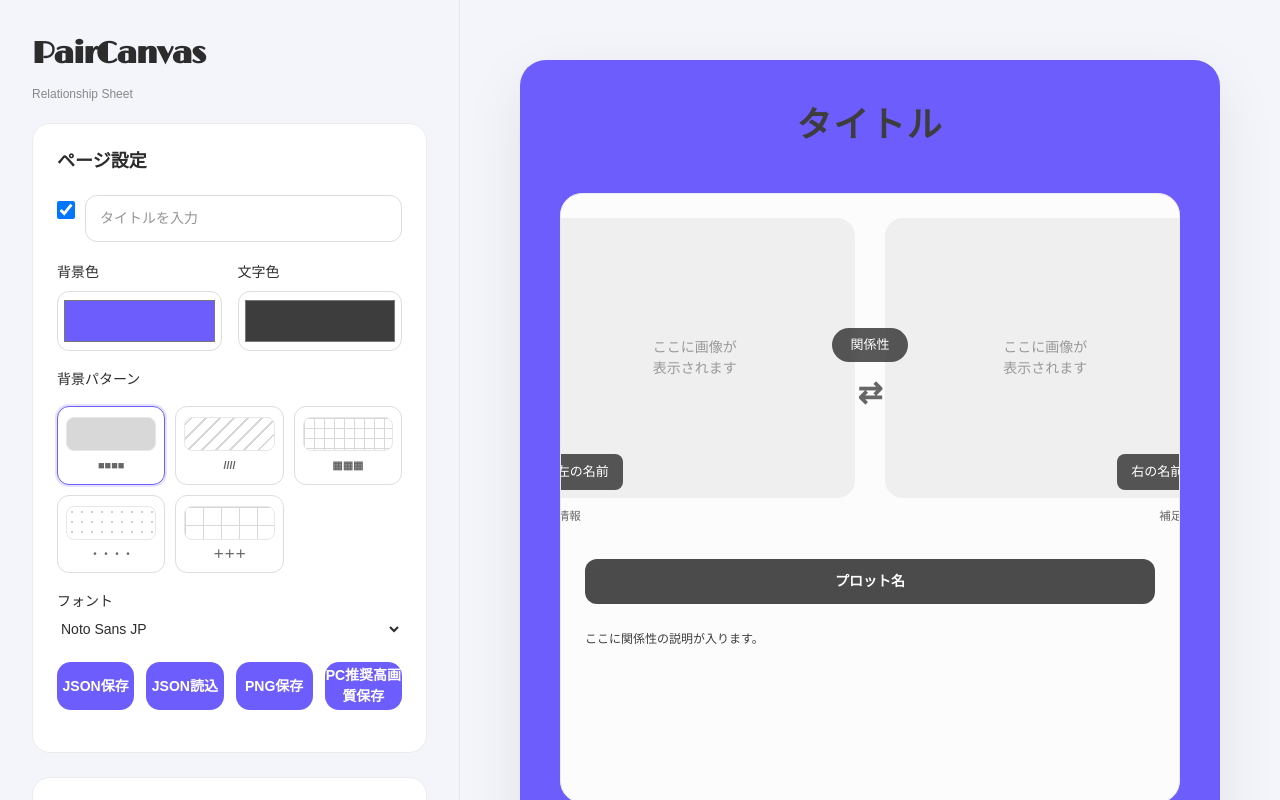
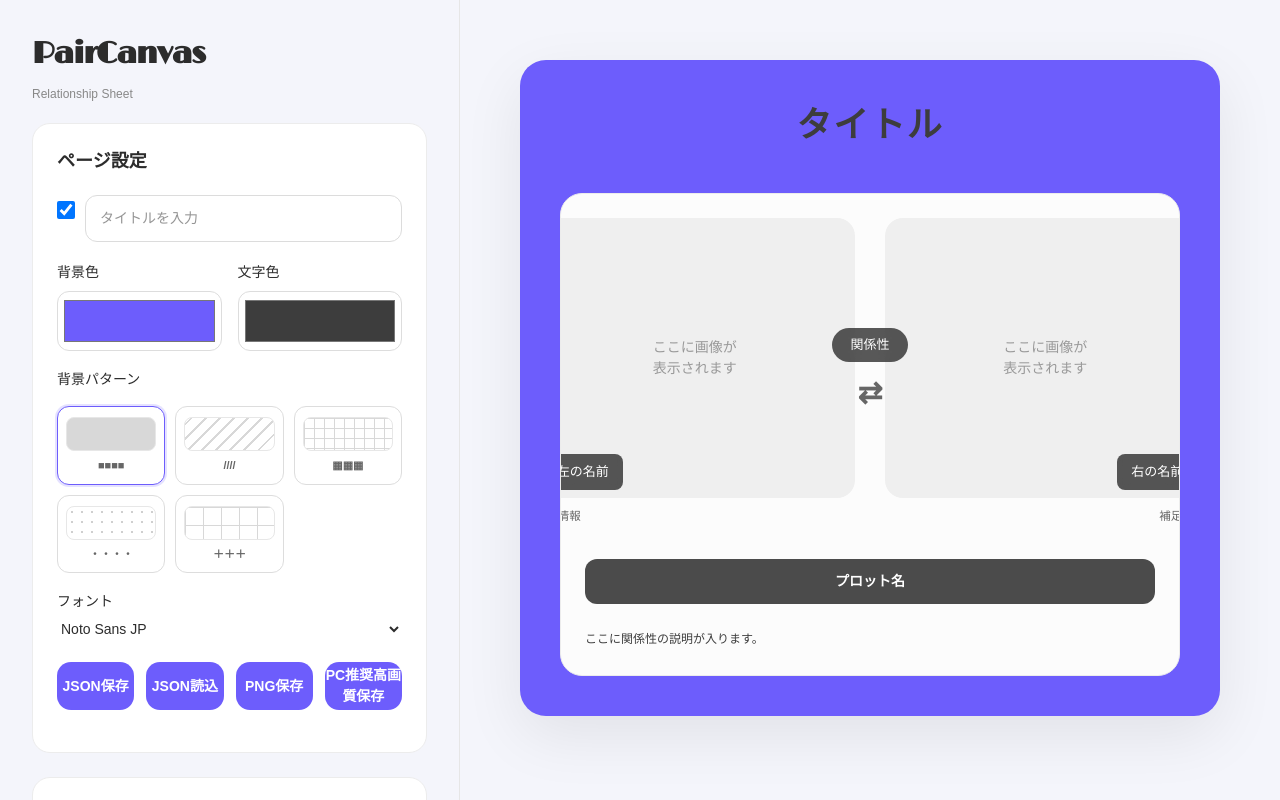
Before and after one commit to purity0km-droid/pair-canvas, a React (Vite) app: page / in a window 1280 px wide. Built offline with nearby package versions, Linux system fonts and the light colour scheme; a web font is replaced by a local one.

Commit message:
1枚保存用レイアウト調整

```diff
--- a/src/components/Preview.jsx
+++ b/src/components/Preview.jsx
@@ -10,14 +10,20 @@ export default function Preview({
   exportPreviewRef,
   exportMode = false,
 }) {
+
+  const exportClass =
+    exportMode
+      ? relations.length === 1
+        ? "export-mode-single"
+        : "export-mode"
+      : "";
+
   return (
     <div className="preview">
 
       <div
         ref={exportMode ? exportPreviewRef : previewRef}
-      className={`paper pattern-${page.backgroundPattern} ${
-        exportMode ? "export-mode" : ""
-      }`}
+        className={`paper pattern-${page.backgroundPattern} ${exportClass}`}
         style={{
           "--paper-color": page.backgroundColor,
           color: page.textColor,
@@ -28,6 +34,8 @@ export default function Preview({
         {page.showTitle && (
           <h1>{page.title || "タイトル"}</h1>
         )}
+
+        <div className="paperContent">
 
           {/* 1枚 */}
           {relations.length === 1 && (
@@ -108,5 +116,7 @@ export default function Preview({
         </div>
 
       </div>
+
+    </div>
   );
 }
--- a/src/styles/card.css
+++ b/src/styles/card.css
@@ -194,16 +194,12 @@
 .subInfo {
 
     width: 150px;
-
     margin-top: 10px;
 
     font-size: 11.5px;
     color: #666;
-
     text-align: left;
-
     line-height: 1.5;
-
     white-space: pre-wrap;
 
 }
@@ -302,7 +298,6 @@
 .description {
 
     margin-top: 24px;
-    min-height: 150px;
     line-height: 1.9;
 
     white-space: pre-wrap;
@@ -391,7 +386,23 @@
     order:initial !important;
 
 }
-.export-mode .characterArea{
+.export-mode .relation-card.large .characterArea{
+
+    grid-template-columns:320px auto 320px !important;
+
+    justify-content:center;
+
+}
+
+.export-mode .relation-card.small .characterArea{
+
+    grid-template-columns:150px auto 150px !important;
+
+    justify-content:center;
+
+}
+
+.export-mode .relation-card.medium .characterArea{
 
     grid-template-columns:320px auto 320px !important;
 
--- a/src/styles/preview.css
+++ b/src/styles/preview.css
@@ -25,7 +25,7 @@
 
     width:100%;
     max-width:1000px;
-    min-height:1400px;
+    min-height:auto;
 
     padding:40px;
 
@@ -34,6 +34,17 @@
     border-radius:26px;
 
     box-shadow:0 20px 60px rgba(0,0,0,.08);
+
+    display:flex;
+    flex-direction:column;
+
+}
+.paperContent{
+
+    flex:1;
+
+    display:flex;
+    flex-direction:column;
 
 }
 
@@ -54,24 +65,31 @@
 /* =====================================
    Card Layout
 ===================================== */
+
 .cardGrid{
 
-    display:grid;
     gap:28px;
-    justify-items: stretch;
+
 }
 
 /* 1枚 */
 
 .cardGrid.one{
 
-    grid-template-columns:1fr;
+    flex:1;
+
+    display:flex;
+
+    justify-content:center;
+    align-items:center;
 
 }
 
 /* 2枚（上下） */
 
 .cardGrid.two{
+
+    display:grid;
 
     grid-template-columns:1fr;
 
@@ -82,26 +100,32 @@
 .cardGrid.threeTop{
 
     display:flex;
-    justify-content: center;
+
+    justify-content:center;
 
 }
 
 .cardGrid.threeBottom{
 
-    display:grid;
-    grid-template-columns:1fr 1fr;
-    gap: 24px;
+    display:flex;
+
+    justify-content:center;
+
+    gap:24px;
+
     margin-top:48px;
+
 }
 
 /* 4枚 */
 
 .cardGrid.four{
 
+    display:grid;
+
     grid-template-columns:1fr 1fr;
 
 }
-
 /* =====================================
    Background Pattern
 ===================================== */
@@ -270,7 +294,17 @@
     padding:40px !important;
 
 }
+.export-mode-single{
 
+    width:1000px !important;
+    max-width:none !important;
+
+    min-height:auto !important;
+    height:auto !important;
+
+    padding:40px !important;
+
+}
 
 .export-mode .cardGrid{
 
@@ -302,6 +336,10 @@
 
 .export-mode .cardGrid.threeBottom{
 
-    grid-template-columns:1fr 1fr !important;
+    display:flex !important;
+
+    justify-content:center !important;
+
+    gap:24px;
 
 }
```
Lines whose indentation alone changed are shown as unchanged.
